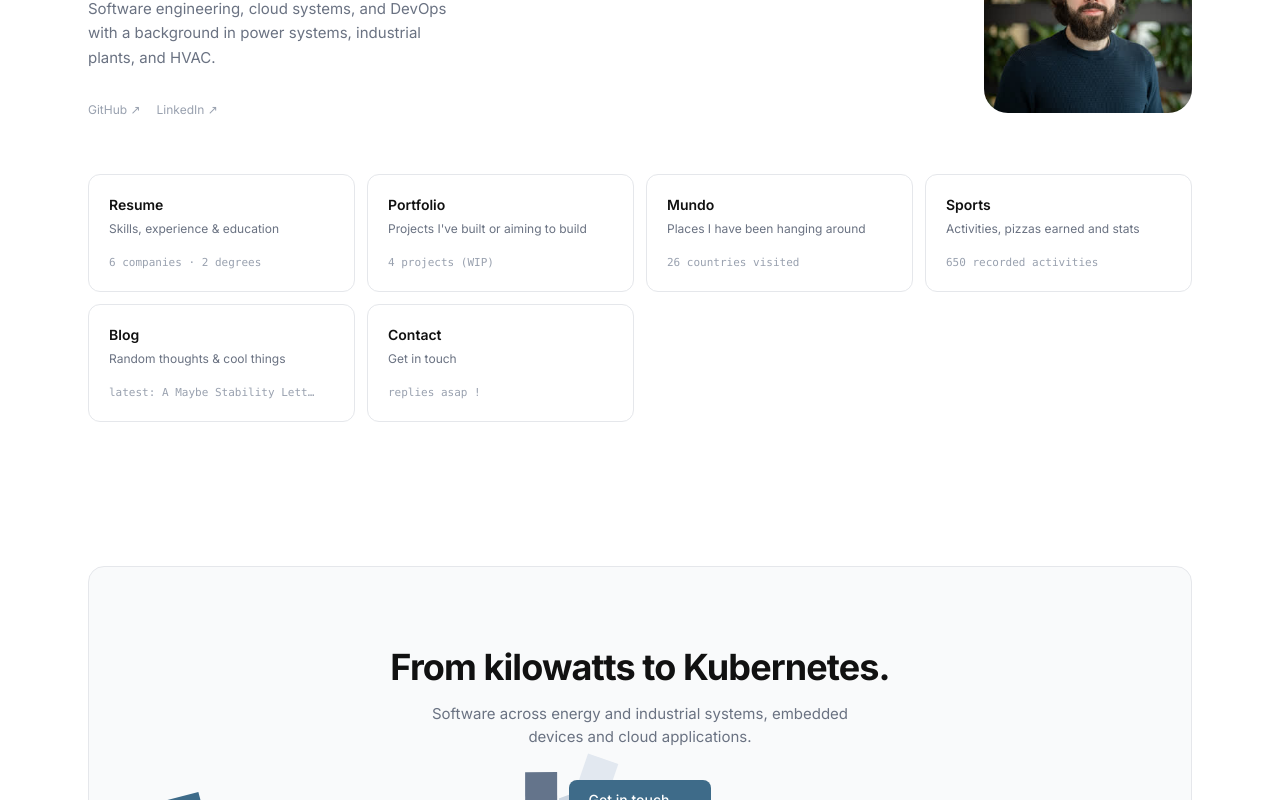
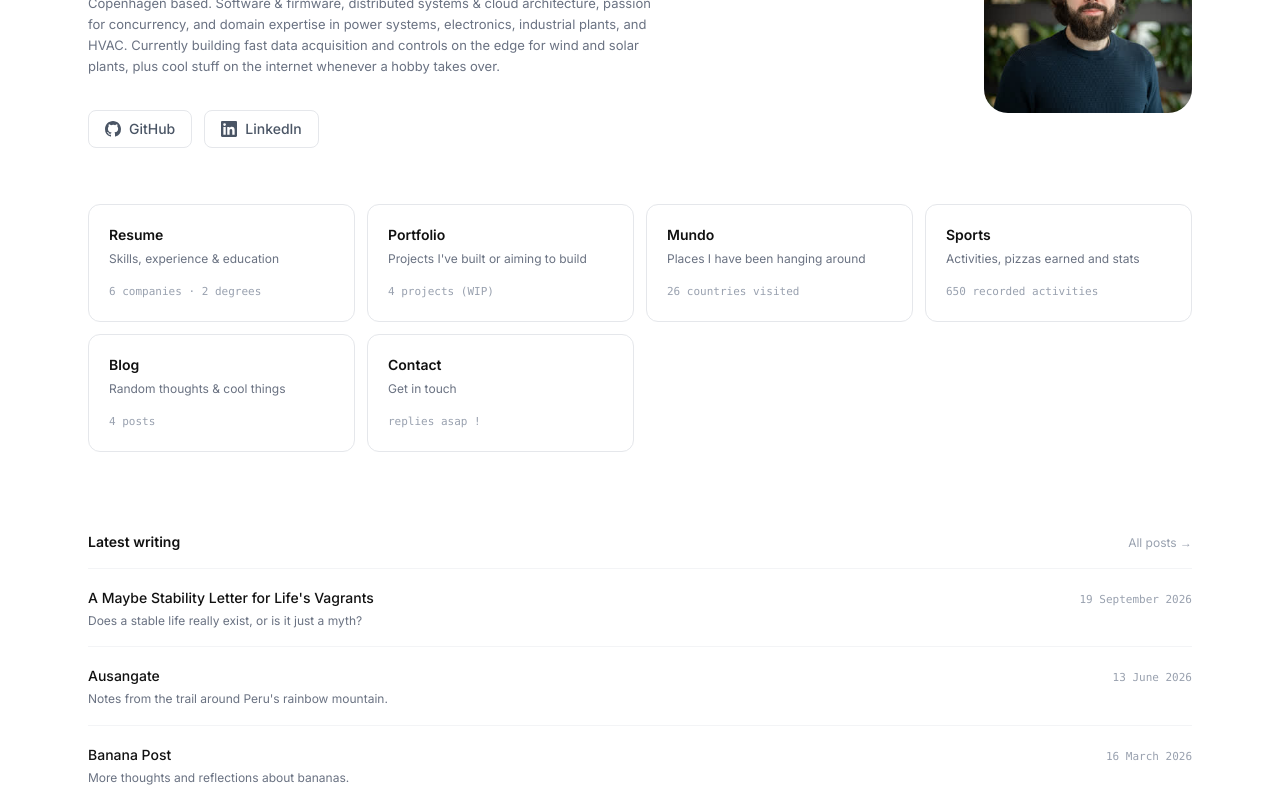
Before and after one commit to dudustri/blog, a Next.js app: page / in a window 1280 px wide. Shown: the part 240-1040 px from the top of the page. Built offline with nearby package versions, Linux system fonts and the light colour scheme.

Commit message:
feat: landing hero, latest writing and physics banner

```diff
--- a/app/components/MatterBackground.tsx
+++ b/app/components/MatterBackground.tsx
@@ -157,7 +157,10 @@ export default function MatterBackground({
         }
         stage.appendChild(el);
         const x = w + Math.random() * Math.max(1, W - 2 * w);
-        const y = h + Math.random() * Math.max(1, H - 3 * h);
+        // spawn in the lower band, so the opening fall does not sweep straight
+        // through the banner's title and subtitle
+        const top = Math.max(h, H * 0.35);
+        const y = top + Math.random() * Math.max(1, H - top - h);
         const body = Bodies.rectangle(x, y, w, h, {
           friction: 0.4,
           frictionStatic: 0.6,
--- a/app/globals.css
+++ b/app/globals.css
@@ -177,6 +177,11 @@ html.dark .hover\:text-white:hover  { color: #ffffff !important; }
 }
 
 /* Matter.js banner, gravity + cursor-repelling squares (home page). */
+/* justified copy without hyphens opens rivers, worst on narrow screens */
+.text-justify {
+  hyphens: auto;
+}
+
 .matter-stage {
   overflow: hidden;
 }
@@ -215,14 +220,58 @@ html.dark .hover\:text-white:hover  { color: #ffffff !important; }
 }
 
 
-/* Landing nav-card hover accent: apple green, matching the resume tech stack
-   highlight. !important beats the html.dark .text-gray-400 override. */
+/* gradient eyebrow above the page titles. the light ramp measures about
+   2.5:1 on the dark background, under the 4.5:1 AA floor, so dark mode gets a
+   lighter one */
+.eyebrow {
+  background: linear-gradient(90deg, #2a5a7a, #3e6b89);
+  -webkit-background-clip: text;
+  background-clip: text;
+  -webkit-text-fill-color: transparent;
+}
+html.dark .eyebrow {
+  background: linear-gradient(90deg, #7cc4ff, #a5d8ff);
+  -webkit-background-clip: text;
+  background-clip: text;
+}
+
+/* card title accent on hover and keyboard focus. !important beats the
+   html.dark .text-gray-400 override. */
 .card-hint {
   transition: color 0.2s ease;
 }
-.group:hover .card-hint {
-  color: #5c9c08 !important;
+.group:hover .card-hint,
+.group:focus-visible .card-hint {
+  color: #3e6b89 !important;
 }
-html.dark .group:hover .card-hint {
+html.dark .group:hover .card-hint,
+html.dark .group:focus-visible .card-hint {
   color: #a3e635 !important;
 }
+
+/* landing nav card. hover and focus-visible share one rule so keyboard users
+   get the same highlight the mouse does */
+.nav-card {
+  transition:
+    border-color 0.2s ease,
+    background-color 0.2s ease,
+    box-shadow 0.2s ease,
+    transform 0.2s ease;
+}
+.nav-card:hover,
+.nav-card:focus-visible {
+  border-color: #9ca3af;
+  background-color: #f9fafb;
+  box-shadow: 0 2px 12px rgba(0, 0, 0, 0.07);
+  transform: translateY(-2px);
+}
+html.dark .nav-card:hover,
+html.dark .nav-card:focus-visible {
+  border-color: #555 !important;
+  background-color: #252525 !important;
+  box-shadow: 0 2px 12px rgba(0, 0, 0, 0.3);
+}
+.nav-card:focus-visible {
+  outline: 2px solid #3e6b89;
+  outline-offset: 2px;
+}
--- a/app/page.tsx
+++ b/app/page.tsx
@@ -4,7 +4,7 @@ import Link from "next/link";
 import { useEffect, useState } from "react";
 import MatterBanner from "@/app/components/MatterBanner";
 import { projects } from "@/app/data/portfolio";
-import { posts } from "@/app/data/blog";
+import { posts, formatDate } from "@/app/data/blog";
 import { experience, education } from "@/app/data/resume";
 import { countries } from "@/app/data/mundo";
 import { activities, statsFor } from "@/app/data/activities";
@@ -14,36 +14,48 @@ import { activities, statsFor } from "@/app/data/activities";
 const companyCount = new Set(experience.map((e) => e.company)).size;
 const degreeCount = new Set(education.map((e) => e.degree)).size;
 const activityCount = statsFor(activities).count;
-const latestPost = posts.find((p) => !p.draft)?.title ?? "";
+const published = posts.filter((p) => !p.draft);
+const recentPosts = published.slice(0, 3);
 
 const cards = [
   { href: "/resume", label: "Resume", desc: "Skills, experience & education", stat: `${companyCount} companies · ${degreeCount} degrees` },
   { href: "/portfolio", label: "Portfolio", desc: "Projects I've built or aiming to build", stat: `${projects.length} projects (WIP)` },
   { href: "/mundo", label: "Mundo", desc: "Places I have been hanging around ", stat: `${countries.length} countries visited` },
   { href: "/sports", label: "Sports", desc: "Activities, pizzas earned and stats", stat: `${activityCount.toLocaleString()} recorded activities` },
-  { href: "/blog", label: "Blog", desc: "Random thoughts & cool things", stat: latestPost ? `latest: ${latestPost}` : "" },
+  { href: "/blog", label: "Blog", desc: "Random thoughts & cool things", stat: `${published.length} ${published.length === 1 ? "post" : "posts"}` },
   { href: "/contact", label: "Contact", desc: "Get in touch", stat: "replies asap !" },
 ];
 
 const bio =
-  "Software engineering, cloud systems, and DevOps with a background in power systems, industrial plants, and HVAC.";
+  "Copenhagen based. Software & firmware, distributed systems & cloud architecture, passion for concurrency, and domain expertise in power systems, electronics, industrial plants, and HVAC.";
+
+// the current work, not the current employer. survives a job change, and
+// /resume already carries the employment record
+const current =
+  "Currently building fast data acquisition and controls on the edge for wind and solar plants, plus cool stuff on the internet whenever a hobby takes over.";
 
 const socials = [
   { href: "https://github.com/dudustri", label: "GitHub ↗" },
   { href: "https://linkedin.com/in/eduardo-sfreddo-trindade", label: "LinkedIn ↗" },
 ];
 
+// brand marks, so the mobile buttons read at a glance instead of as grey text
+const SOCIAL_ICONS: Record<string, React.ReactNode> = {
+  GitHub: (
+    <svg width="16" height="16" viewBox="0 0 16 16" fill="currentColor" aria-hidden="true">
+      <path d="M8 0C3.58 0 0 3.58 0 8a8 8 0 0 0 5.47 7.59c.4.07.55-.17.55-.38 0-.19-.01-.82-.01-1.49-2.01.37-2.53-.49-2.69-.94-.09-.23-.48-.94-.82-1.13-.28-.15-.68-.52-.01-.53.63-.01 1.08.58 1.23.82.72 1.21 1.87.87 2.33.66.07-.52.28-.87.51-1.07-1.78-.2-3.64-.89-3.64-3.95 0-.87.31-1.59.82-2.15-.08-.2-.36-1.02.08-2.12 0 0 .67-.21 2.2.82a7.4 7.4 0 0 1 2-.27c.68 0 1.36.09 2 .27 1.53-1.04 2.2-.82 2.2-.82.44 1.1.16 1.92.08 2.12.51.56.82 1.27.82 2.15 0 3.07-1.87 3.75-3.65 3.95.29.25.54.73.54 1.48 0 1.07-.01 1.93-.01 2.2 0 .21.15.46.55.38A8 8 0 0 0 16 8c0-4.42-3.58-8-8-8Z" />
+    </svg>
+  ),
+  LinkedIn: (
+    <svg width="16" height="16" viewBox="0 0 24 24" fill="currentColor" aria-hidden="true">
+      <path d="M20.447 20.452h-3.554v-5.569c0-1.328-.027-3.037-1.852-3.037-1.853 0-2.136 1.445-2.136 2.939v5.667H9.351V9h3.414v1.561h.046c.477-.9 1.637-1.85 3.37-1.85 3.601 0 4.267 2.37 4.267 5.455v6.286zM5.337 7.433a2.062 2.062 0 0 1-2.063-2.065 2.064 2.064 0 1 1 2.063 2.065zm1.782 13.019H3.555V9h3.564v11.452zM22.225 0H1.771C.792 0 0 .774 0 1.729v20.542C0 23.227.792 24 1.771 24h20.451C23.2 24 24 23.227 24 22.271V1.729C24 .774 23.2 0 22.222 0h.003z" />
+    </svg>
+  ),
+};
+
+
 export default function Home() {
-  const [dark, setDark] = useState(false);
   const [photoToast, setPhotoToast] = useState(false);
-
-  useEffect(() => {
-    const check = () => setDark(document.documentElement.classList.contains("dark"));
-    check();
-    const observer = new MutationObserver(check);
-    observer.observe(document.documentElement, { attributes: true, attributeFilter: ["class"] });
-    return () => observer.disconnect();
-  }, []);
 
   // while the photo note is open, any click elsewhere dismisses it. photo's
   // own click stops propagation so it toggles instead of instantly closing
@@ -54,46 +66,40 @@ export default function Home() {
     return () => document.removeEventListener("click", close);
   }, [photoToast]);
 
-  const cardHoverBg = dark ? "#252525" : "#f9fafb";
-  const cardHoverBorder = dark ? "#555" : "#9ca3af";
-  const cardHoverShadow = dark ? "0 2px 12px rgba(0,0,0,0.3)" : "0 2px 12px rgba(0,0,0,0.07)";
-
   return (
-    <div className="max-w-6xl mx-auto px-6 relative">
+    <div className="w-full max-w-6xl mx-auto px-6 relative">
       {/* hero */}
       <section className="pt-16 pb-14 select-none">
         <div className="flex flex-row items-start gap-5 md:gap-10">
         <div className="flex-1 min-w-0">
           <p
-            className="text-xs font-semibold uppercase tracking-[0.2em] mb-4"
-            style={{
-              background: "linear-gradient(90deg, #2a5a7a, #3e6b89)",
-              WebkitBackgroundClip: "text",
-              WebkitTextFillColor: "transparent",
-              backgroundClip: "text",
-            }}
+            className="eyebrow text-xs font-semibold uppercase tracking-[0.2em] mb-4"
           >
             Software &amp; Energy Engineer
           </p>
-          <h1 className="text-2xl sm:text-4xl md:text-5xl font-bold tracking-tight leading-tight mb-6 md:whitespace-nowrap">
+          <h1 className="text-2xl sm:text-4xl md:text-5xl font-bold tracking-tight leading-tight mb-5 md:whitespace-nowrap">
             Eduardo Sfreddo Trindade
           </h1>
           {/* desktop: bio + links live in the text column beside the photo */}
-          <p className="hidden md:block text-gray-500 leading-relaxed max-w-sm text-[15px]">
-            {bio}
+          <p className="hidden md:block text-gray-500 leading-relaxed max-w-xl text-[13px]">
+            {bio} {current}
           </p>
-          <div className="hidden md:flex gap-4 mt-8">
-            {socials.map((s) => (
+          <div className="hidden md:flex gap-3 mt-8">
+            {socials.map((s) => {
+              const name = s.label.replace(" \u2197", "");
+              return (
                 <a
                   key={s.href}
                   href={s.href}
                   target="_blank"
                   rel="noopener noreferrer"
-                className="text-xs text-gray-400 hover:text-black transition-colors"
+                  className="flex items-center gap-2 rounded-lg border border-gray-200 px-4 py-2 text-sm font-medium text-gray-600 transition-colors hover:border-gray-400 hover:text-black"
                 >
-                {s.label}
+                  {SOCIAL_ICONS[name]}
+                  {name}
                 </a>
-            ))}
+              );
+            })}
           </div>
         </div>
 
@@ -131,21 +137,25 @@ export default function Home() {
         </div>
 
         {/* mobile: bio spans full width, links centered on screen */}
-        <p className="md:hidden text-gray-500 leading-relaxed text-[15px] mt-6">
-          {bio}
+        <p className="md:hidden text-gray-500 leading-normal text-[13px] mt-6">
+          {bio} {current}
         </p>
-        <div className="md:hidden flex justify-center gap-6 mt-8">
-          {socials.map((s) => (
+        <div className="md:hidden flex gap-3 mt-7">
+          {socials.map((s) => {
+            const name = s.label.replace(" ↗", "");
+            return (
               <a
                 key={s.href}
                 href={s.href}
                 target="_blank"
                 rel="noopener noreferrer"
-              className="text-xs text-gray-400 hover:text-black transition-colors"
+                className="flex flex-1 items-center justify-center gap-2 rounded-lg border border-gray-200 py-2.5 text-sm font-medium text-gray-600 transition-colors hover:border-gray-400 hover:text-black"
               >
-              {s.label}
+                {SOCIAL_ICONS[name]}
+                {name}
               </a>
-          ))}
+            );
+          })}
         </div>
       </section>
 
@@ -156,19 +166,7 @@ export default function Home() {
             <Link
               key={card.href}
               href={card.href}
-              className="group border border-gray-200 rounded-xl p-5 transition-all duration-200 hover:-translate-y-0.5"
-              onMouseEnter={(e) => {
-                const el = e.currentTarget as HTMLElement;
-                el.style.borderColor = cardHoverBorder;
-                el.style.background = cardHoverBg;
-                el.style.boxShadow = cardHoverShadow;
-              }}
-              onMouseLeave={(e) => {
-                const el = e.currentTarget as HTMLElement;
-                el.style.borderColor = "";
-                el.style.background = "";
-                el.style.boxShadow = "";
-              }}
+              className="nav-card group border border-gray-200 rounded-xl p-5"
             >
               <p className="card-hint font-semibold text-sm mb-1 transition-colors duration-200">{card.label}</p>
               <p className="text-gray-500 text-xs leading-relaxed">{card.desc}</p>
@@ -185,6 +183,43 @@ export default function Home() {
         </div>
       </section>
 
+      {/* latest writing, so the page has something that changes between visits */}
+      {recentPosts.length > 0 && (
+        <section className="pb-4">
+          <div className="flex items-baseline justify-between mb-4">
+            <h2 className="text-sm font-semibold">Latest writing</h2>
+            <Link
+              href="/blog"
+              className="text-xs text-gray-400 hover:text-black transition-colors"
+            >
+              All posts →
+            </Link>
+          </div>
+          <ul className="divide-y divide-gray-100 border-y border-gray-100">
+            {recentPosts.map((post) => (
+              <li key={post.slug}>
+                <Link
+                  href={`/blog/${post.slug}`}
+                  className="group flex flex-col gap-1 py-4 sm:flex-row sm:items-baseline sm:justify-between sm:gap-6"
+                >
+                  <span className="min-w-0">
+                    <span className="card-hint text-sm font-medium transition-colors duration-200">
+                      {post.title}
+                    </span>
+                    <span className="block text-xs text-gray-500 leading-relaxed mt-0.5">
+                      {post.excerpt}
+                    </span>
+                  </span>
+                  <time className="flex-shrink-0 font-mono text-[11px] text-gray-400">
+                    {formatDate(post.date)}
+                  </time>
+                </Link>
+              </li>
+            ))}
+          </ul>
+        </section>
+      )}
+
       {/* closing CTA banner, gravity + cursor-repelling squares (Matter.js).
           Home page only. Extra top margin separates it from the nav cards; a
           small bottom padding keeps it just off the footer. On touch the squares fall
```
Lines whose indentation alone changed are shown as unchanged.
